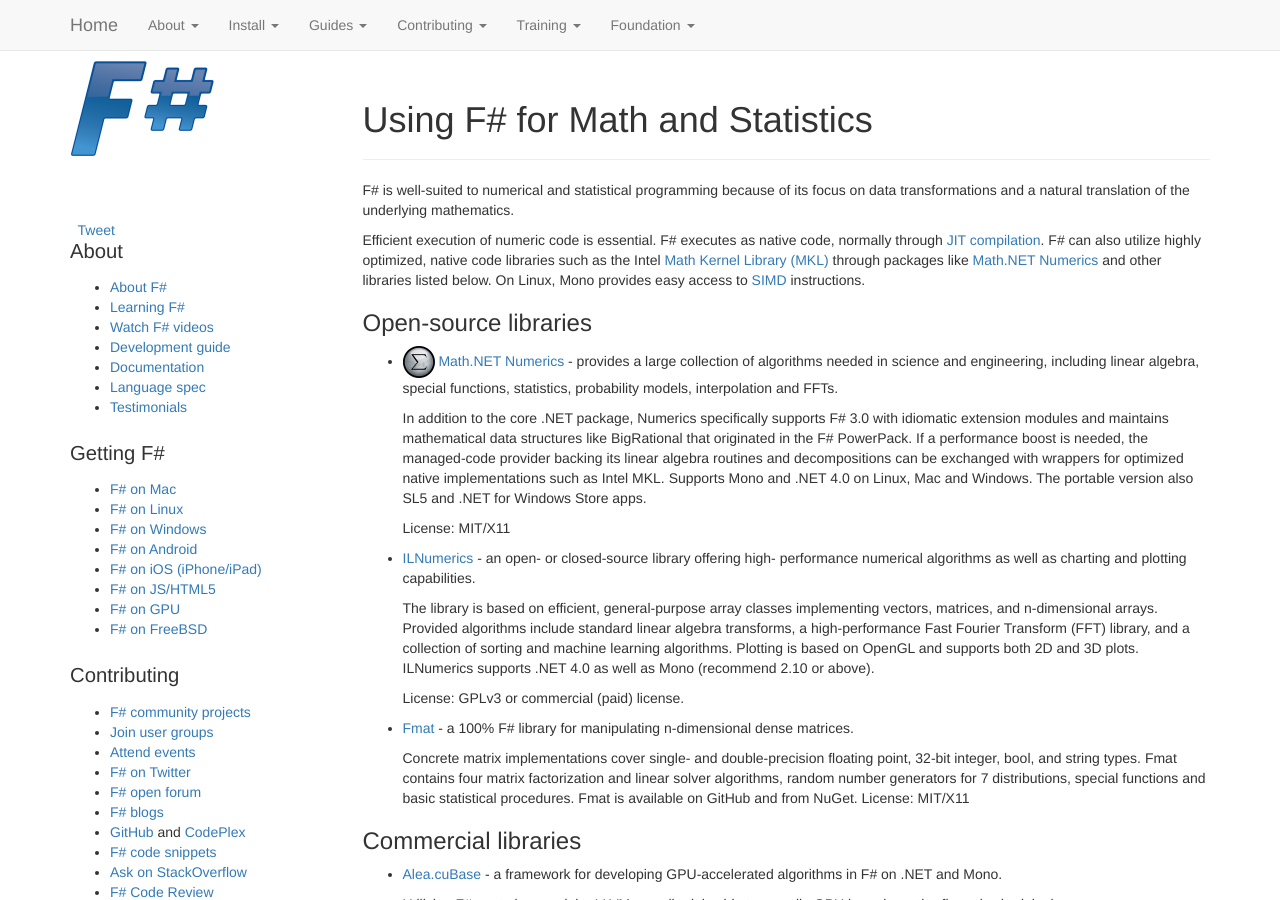
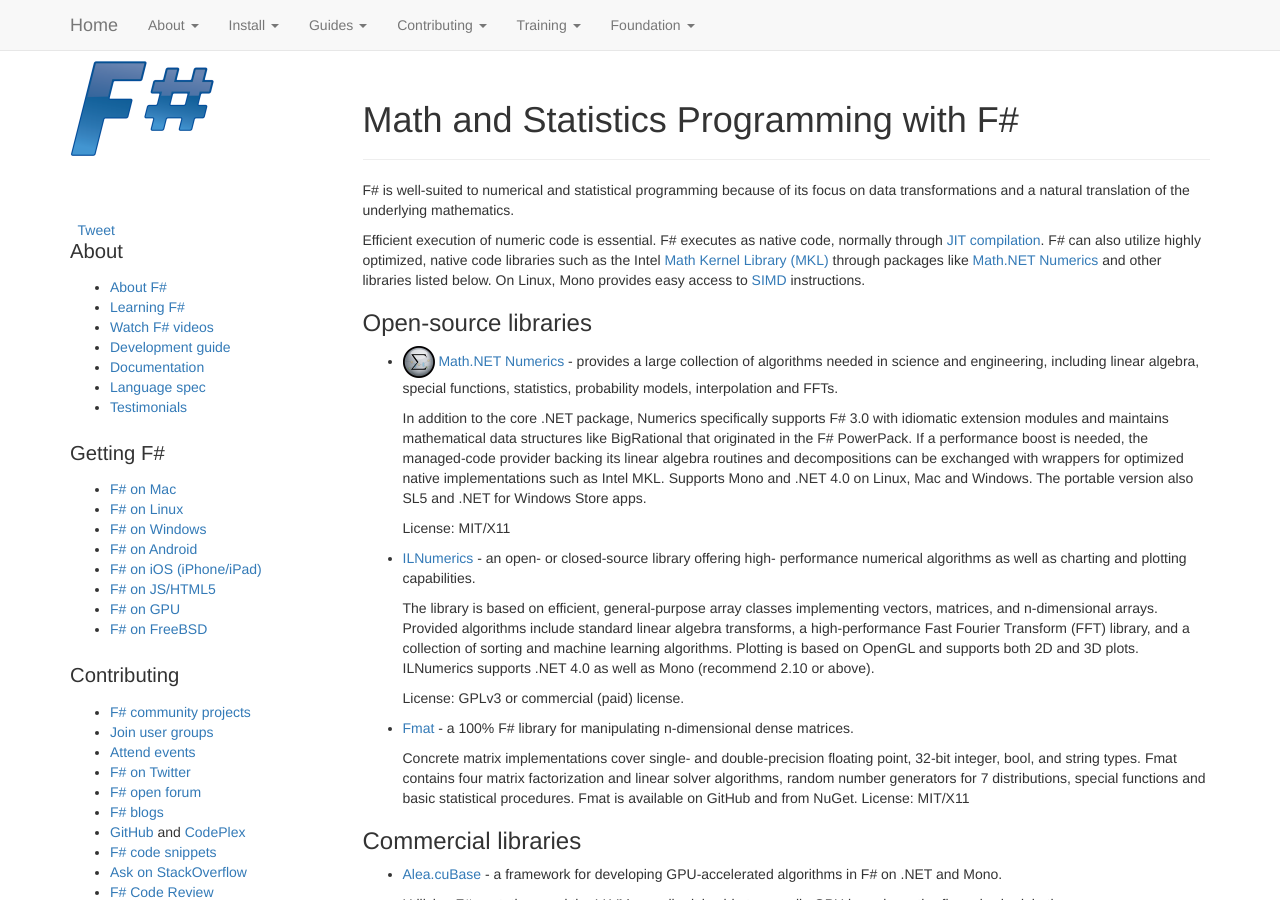
Before and after one commit to fsharp/fsharp.org, a Jekyll site: the page built from guides/math-and-statistics/index.md, in a window 1280 px wide and 900 px high. Built offline with Jekyll 4.4.1, drawn with Linux system fonts in a browser that asks for light colours; nearby versions of some CDN libraries; some web fonts are replaced; comment, search, counter and statistics services are not loaded.

Commit message:
Update index.md

```diff
--- a/guides/math-and-statistics/index.md
+++ b/guides/math-and-statistics/index.md
@@ -1,7 +1,7 @@
 ---
 layout: default
-title: Using F# for Math and Statistics | The F# Software Foundation
-headline: Using F# for Math and Statistics
+title: Math and Statistics Programming with F# | The F# Software Foundation
+headline: Math and Statistics Programming with F#
 redirect_from: "/math/index.html"
 ---
 
```
